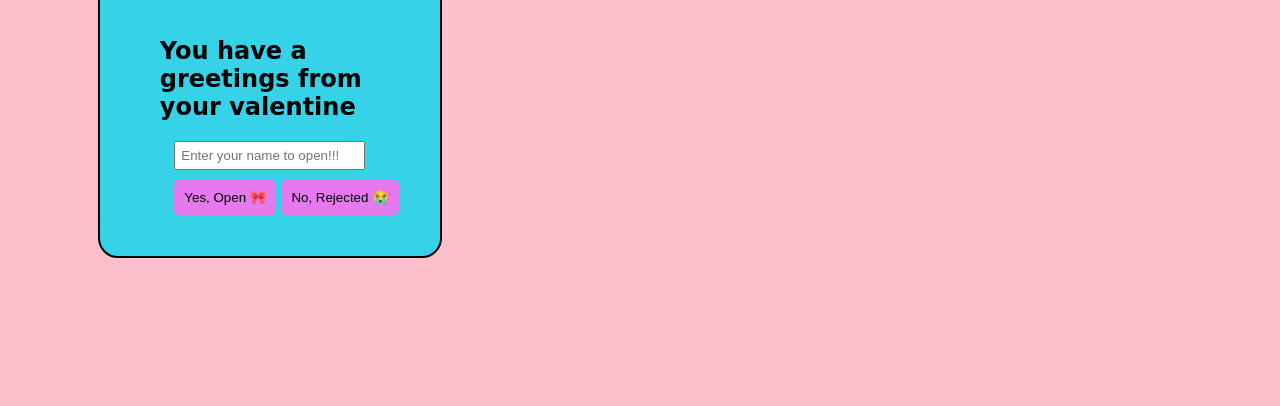
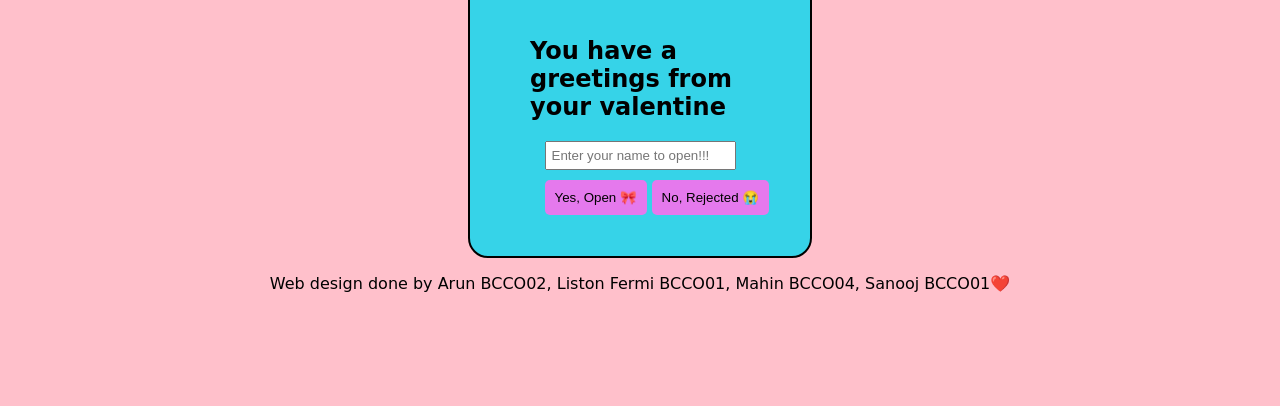
Before and after one commit to ListonFermi/Brocamp-Coimbatore-valentines-day-2024-web-design, a plain HTML site: page index.html in a window 1280 px wide. Shown: the part 394-800 px from the top of the page. Drawn offline with Linux system fonts and the light colour scheme.

Commit message:
footer update

```diff
--- a/index.html
+++ b/index.html
@@ -68,12 +68,14 @@
         </div>
     </div>
 
-    <footer>
-       <p>Web design done by Arun BCCO02, Liston Fermi BCCO01, Mahin BCCO04, Sanooj BCCO01❤️ </p>
+    <footer style="display: block;">
+        <p>Web design done by Arun BCCO02, Liston Fermi BCCO01, Mahin BCCO04, Sanooj BCCO01❤️ </p>
     </footer>
 
 
 </body>
+
+
 
 <script>
     let inputForm = document.getElementById('inputForm')
--- a/style.css
+++ b/style.css
@@ -1,5 +1,6 @@
 body{
     display: flex;
+    flex-direction: column;
     justify-content: center;
     align-items: center;
     font-family: cursive;
```
